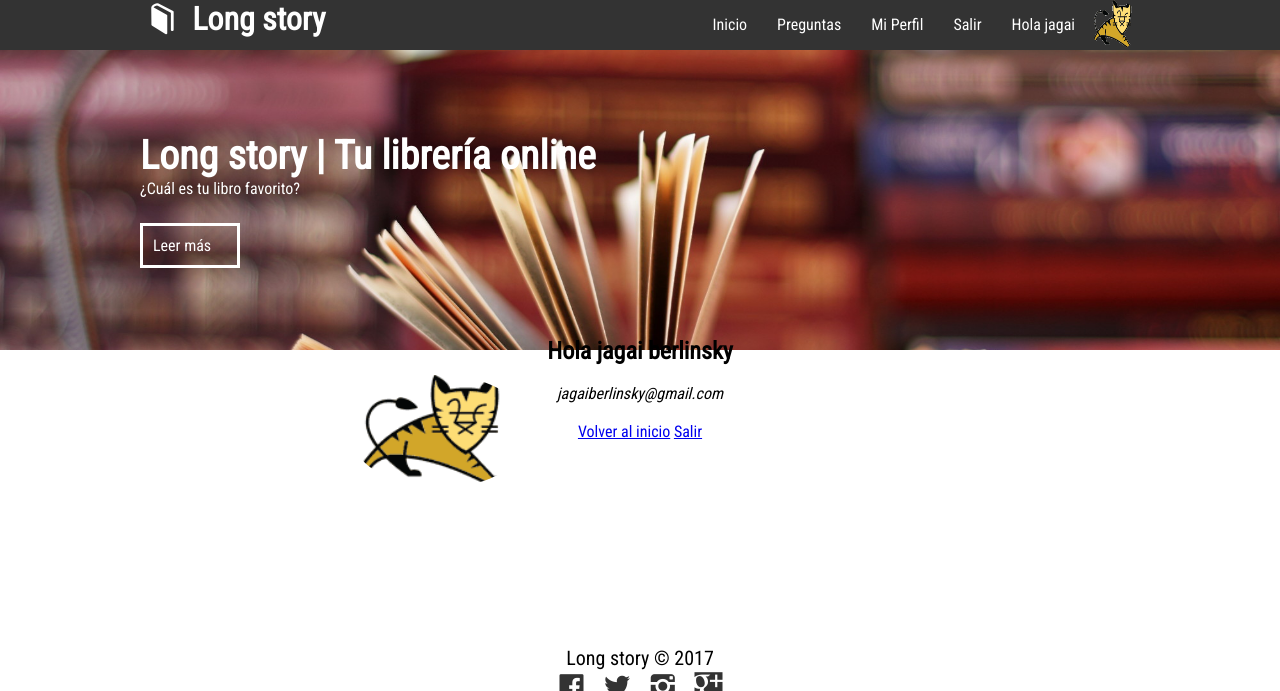
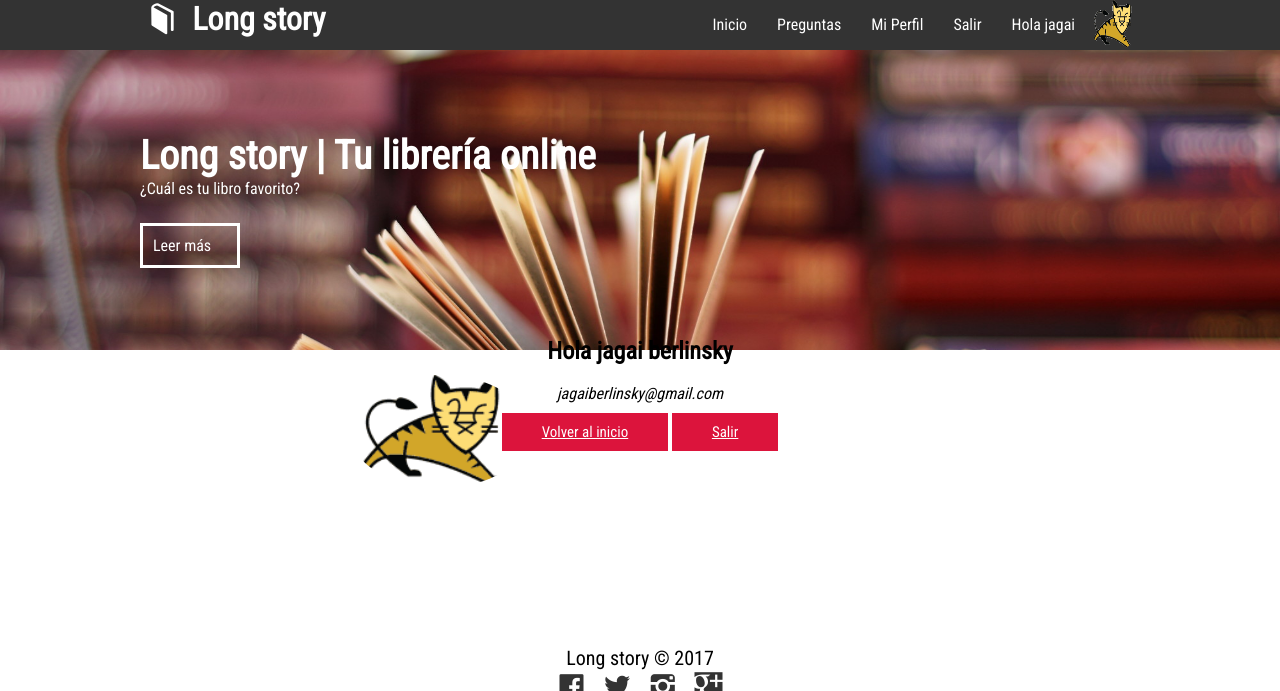
Before and after one commit to natalia-cevallos/longstory, a PHP site: page /perfil-usuario.php in a window 1280 px wide; the page is wider, and only the part inside the window is pictured. Shown: the top 691 px of that part. Run offline with PHP 8.4, Linux system fonts and the light colour scheme; the visitor is signed in with stand-in values (Sample User, id 1).

Commit message:
Pequeños arreglos

```diff
--- a/perfil-usuario.php
+++ b/perfil-usuario.php
@@ -34,8 +34,8 @@
 	<br>
 		<em><?=$elUsuario['email'];?></em>
 		<br><br>
-		<a href="index.php" class="button">Volver al inicio</a>
-		<a href="logout.php" class="button">Salir</a>
+		<a href="index.php" class="btn-enviar">Volver al inicio</a>
+		<a href="logout.php" class="btn-enviar">Salir</a>
 		</section>
 	<?php
 	include ('includes/end.php');
--- a/registro.php
+++ b/registro.php
@@ -30,7 +30,7 @@
 			if (empty($erroresFinales)) {
 				$usuarioAGuardar = crearUsuario($_POST);
 				guardarUsuario($usuarioAGuardar);
-				header('location: register-ok.php'); exit;
+				header('location: index.php'); exit;
 			}
 		}
 	}
--- a/usuarios.json
+++ b/usuarios.json
@@ -1,4 +1,3 @@
 {"id":1,"name":"jagai","lastname":"berlinsky","email":"jagaiberlinsky@gmail.com","username":"jagui","password":"$2y$10$7Ogyl3f2N5rtiLquSN8wX.0WEwxBrrn.dxNRnpQgqtzSKadz7M5pu","gender":"M"}
 {"id":2,"name":"ale","lastname":"delia","email":"ale@fswd.com","username":"aledelia","password":"$2y$10$oLm7F7BDTXaiIvc2cD.18OUOV.2SI3awkcdCdFsHPaJipshQYXrrm","gender":"F"}
-{"id":3,"name":"Alexis","lastname":"Knack","email":"alexis.16715@hotmail.com","username":"Alexis-16715","password":"$2y$10$uNnwQMUgJGl6NscKBju7ROkCeBNCIuLIIMsiRd0BXNLW18vrNh9n6","gender":"M"}
-{"id":4,"name":"Ramiro","lastname":"V\u00e1zquez","email":"r.ami.vazquez@hotmail.com","username":"ramivazquez","password":"$2y$10$1yDTg9pNyYApjGo\/S\/qIReZp30K3m.TIs70\/fzKGaPOta46PB2ldC","gender":"M"}
+{"id":3,"name":"Alexis","lastname":"Knack","email":"alexis.16715@hotmail.com","username":"Alexis-16715","password":"$2y$10$At9YXWXKaoikRxJD89NdN.S2Mb3Rawllsx1P6vP9CCZKgOjAuXy4m","gender":"M"}
```
Also changed, not shown: images/avatares/r.ami.vazquez@hotmail.com.jpg (deleted).
